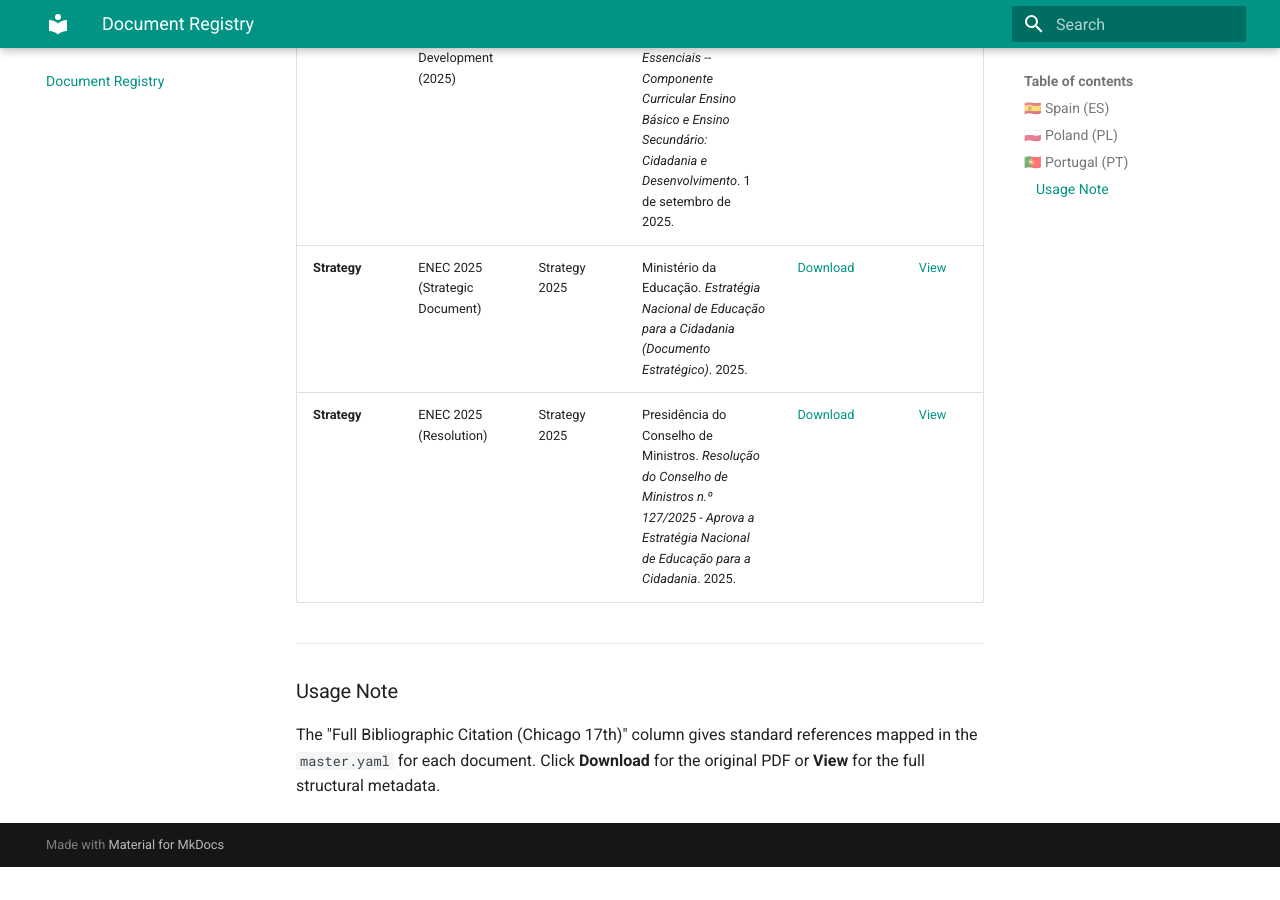
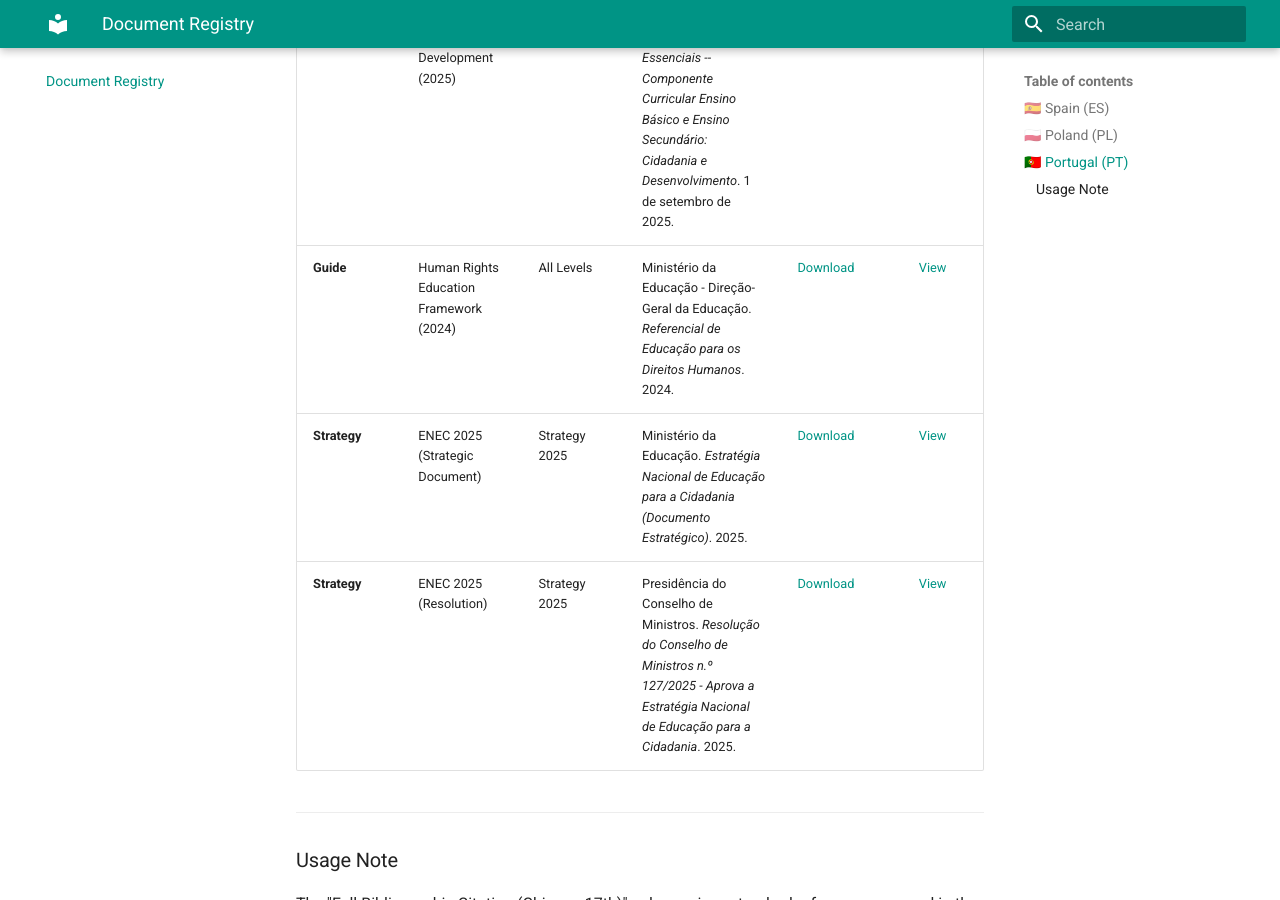
Before and after one commit to krzyworzeka-svg/EU-Health-Ed-Repository, an MkDocs documentation site: the page built from docs/registry.md, in a window 1280 px wide and 900 px high, scrolled down 4175 px. Built offline with MkDocs 1.6.1 and Material for MkDocs 9.7.7, drawn with Linux system fonts in a browser that asks for light colours; before the commit the page ends 5042 px from its top, so only the background shows below that.

Commit message:
feat(PT): add PT_DOC_007 Human Rights Education Guide (2024)
- Rename source: referencial_direitos_humanos_2024.pdf -> PT_2024_Guide_HumanRights.pdf
- Add PT_DOC_007 to master.yaml with tags, level, oh_ph_indicators
- Add PT_DOC_007 to review checklist (data/PT/review_PT.md, docs/reviews/PT.md)
- Add PT_DOC_007 row to docs/registry.md with full Chicago citation and download link
- Add PT_2024_ReferencialDireitosHumanos BibTeX entry to references.bib

```diff
--- a/docs/registry.md
+++ b/docs/registry.md
@@ -46,6 +46,7 @@ This registry provides direct access to both the **normalization metadata** and
 | **Guide** | Environmental Education Framework | All Levels | Ministério da Educação - Direção-Geral da Educação. *Referencial de Educação Ambiental para a Sustentabilidade*. 2018. | [Download](https://github.com/krzyworzeka-svg/EU-Health-Ed-Repository/raw/main/data/PT/sources/PT_2018_Guide_Environment.pdf) | [View](https://raw.githubusercontent.com/krzyworzeka-svg/EU-Health-Ed-Repository/main/data/PT/master.yaml) |
 | **Competence** | Student Competence Profile | Mandatory Schooling | Ministério da Educação. *Perfil dos Alunos à Saída da Escolaridade Obrigatória*. 2017. | [Download](https://github.com/krzyworzeka-svg/EU-Health-Ed-Repository/raw/main/data/PT/sources/PT_2017_Profile_Students.pdf) | [View](https://raw.githubusercontent.com/krzyworzeka-svg/EU-Health-Ed-Repository/main/data/PT/master.yaml) |
 | **Curriculum** | Essential Learning: Citizenship & Development (2025) | Primary & Secondary (ISCED 1-3) | Ministério da Educação. *Aprendizagens Essenciais -- Componente Curricular Ensino Básico e Ensino Secundário: Cidadania e Desenvolvimento*. 1 de setembro de 2025. | [Download](https://github.com/krzyworzeka-svg/EU-Health-Ed-Repository/raw/main/data/PT/sources/PT_2025_Curriculum_Citizenship.pdf) | [View](https://raw.githubusercontent.com/krzyworzeka-svg/EU-Health-Ed-Repository/main/data/PT/master.yaml) |
+| **Guide** | Human Rights Education Framework (2024) | All Levels | Ministério da Educação - Direção-Geral da Educação. *Referencial de Educação para os Direitos Humanos*. 2024. | [Download](https://github.com/krzyworzeka-svg/EU-Health-Ed-Repository/raw/main/data/PT/sources/PT_2024_Guide_HumanRights.pdf) | [View](https://raw.githubusercontent.com/krzyworzeka-svg/EU-Health-Ed-Repository/main/data/PT/master.yaml) |
 | **Strategy** | ENEC 2025 (Strategic Document) | Strategy 2025 | Ministério da Educação. *Estratégia Nacional de Educação para a Cidadania (Documento Estratégico)*. 2025. | [Download](https://github.com/krzyworzeka-svg/EU-Health-Ed-Repository/raw/main/data/PT/sources/PT_2025_Strategy_Citizenship_A.pdf) | [View](https://raw.githubusercontent.com/krzyworzeka-svg/EU-Health-Ed-Repository/main/data/PT/master.yaml) |
 | **Strategy** | ENEC 2025 (Resolution) | Strategy 2025 | Presidência do Conselho de Ministros. *Resolução do Conselho de Ministros n.º 127/2025 - Aprova a Estratégia Nacional de Educação para a Cidadania*. 2025. | [Download](https://github.com/krzyworzeka-svg/EU-Health-Ed-Repository/raw/main/data/PT/sources/PT_2025_Strategy_Citizenship_B.pdf) | [View](https://raw.githubusercontent.com/krzyworzeka-svg/EU-Health-Ed-Repository/main/data/PT/master.yaml) |
 
```
Also changed, not shown: data/PT/review_PT.md (+1 -0 lines), docs/reviews/PT.md (+1 -0 lines), 3 other files.
